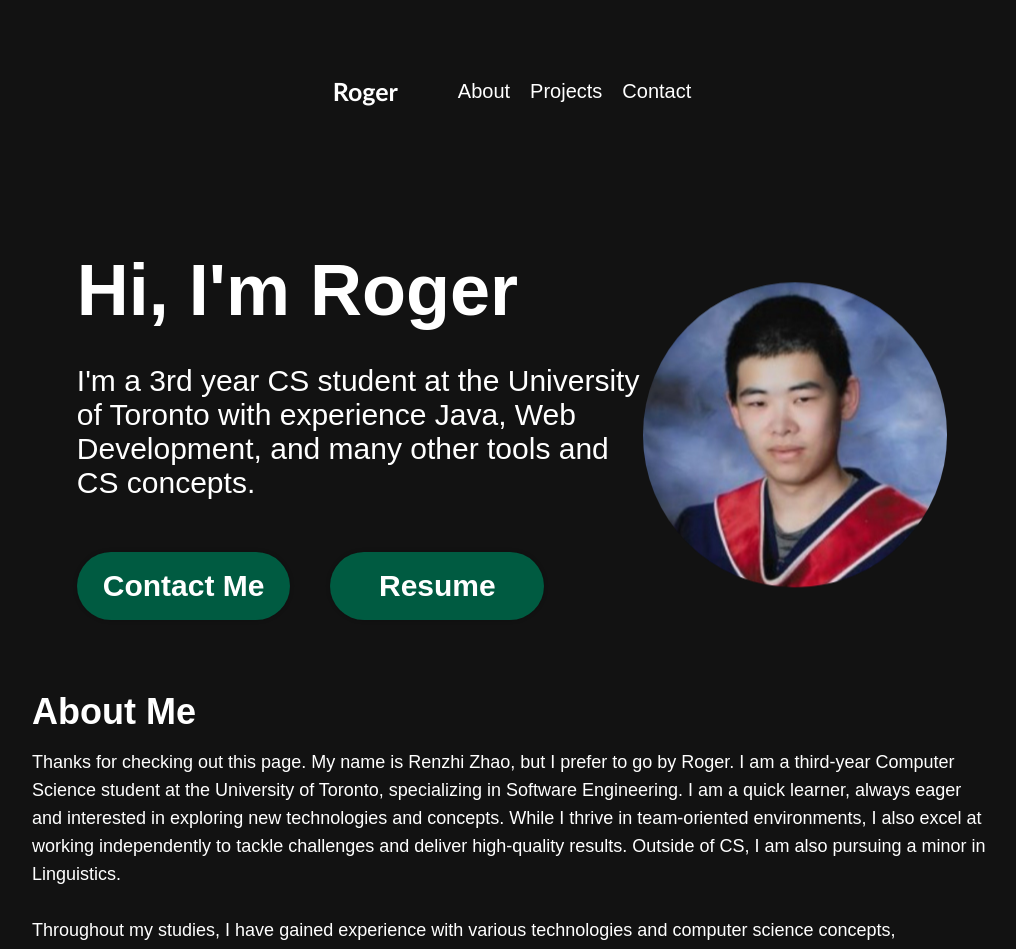
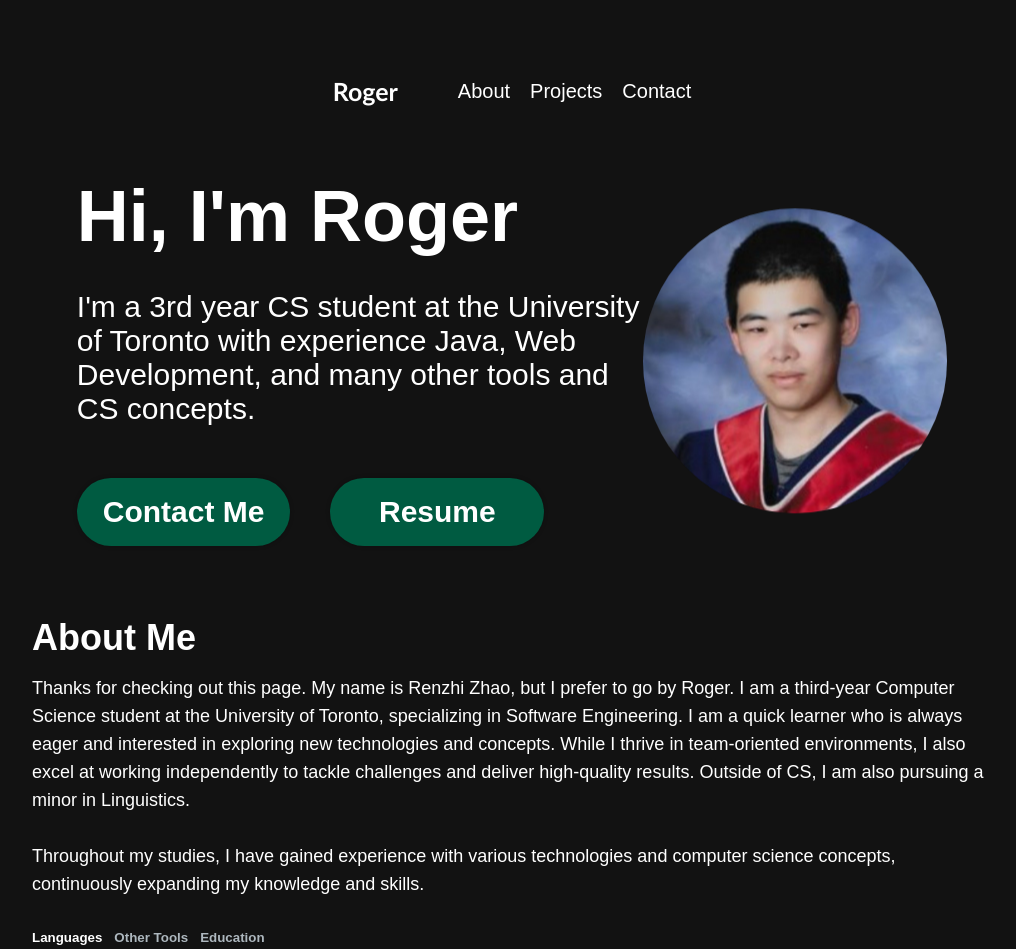
Before and after one commit to zhaoroger/portfolio, a Next.js app: page / in a window 1280 px wide. Shown: the top 949 px of the page, without its empty margins (128-1144 px from the left). Built offline with nearby package versions, Linux system fonts and the light colour scheme.

Commit message:
minor details

```diff
--- a/app/components/about_me/about_me.js
+++ b/app/components/about_me/about_me.js
@@ -67,7 +67,7 @@ export default function Aboutme () {
           <h2 className={styles.about_header}>About Me</h2>
           <p className={styles.para}>
             Thanks for checking out this page. My name is Renzhi Zhao, but I prefer to go by Roger.
-            I am a third-year Computer Science student at the University of Toronto, specializing in Software Engineering. I am a quick learner, always eager and interested in exploring new technologies and concepts.
+            I am a third-year Computer Science student at the University of Toronto, specializing in Software Engineering. I am a quick learner who is always eager and interested in exploring new technologies and concepts.
             While I thrive in team-oriented environments, I also excel at working independently to tackle challenges and deliver high-quality results. Outside of CS, I am also pursuing a minor in Linguistics.
 
             <br/><br/>Throughout my studies, I have gained experience with various technologies and computer science concepts, continuously expanding my knowledge and skills.
--- a/app/components/opener/opener.module.css
+++ b/app/components/opener/opener.module.css
@@ -3,7 +3,6 @@
   display: flex;
   align-items: center;
   justify-content: space-between;
-  margin-top: 49px;
   z-index: 1;
   margin-left: 10%;
   margin-right: 10%;
--- a/app/page.module.css
+++ b/app/page.module.css
@@ -5,7 +5,7 @@
   align-items: center;
   padding: 6rem;
   min-height: 100vh;
-  padding-top: 200px
+  padding-top: 175px
 }
 
 .description {
```
